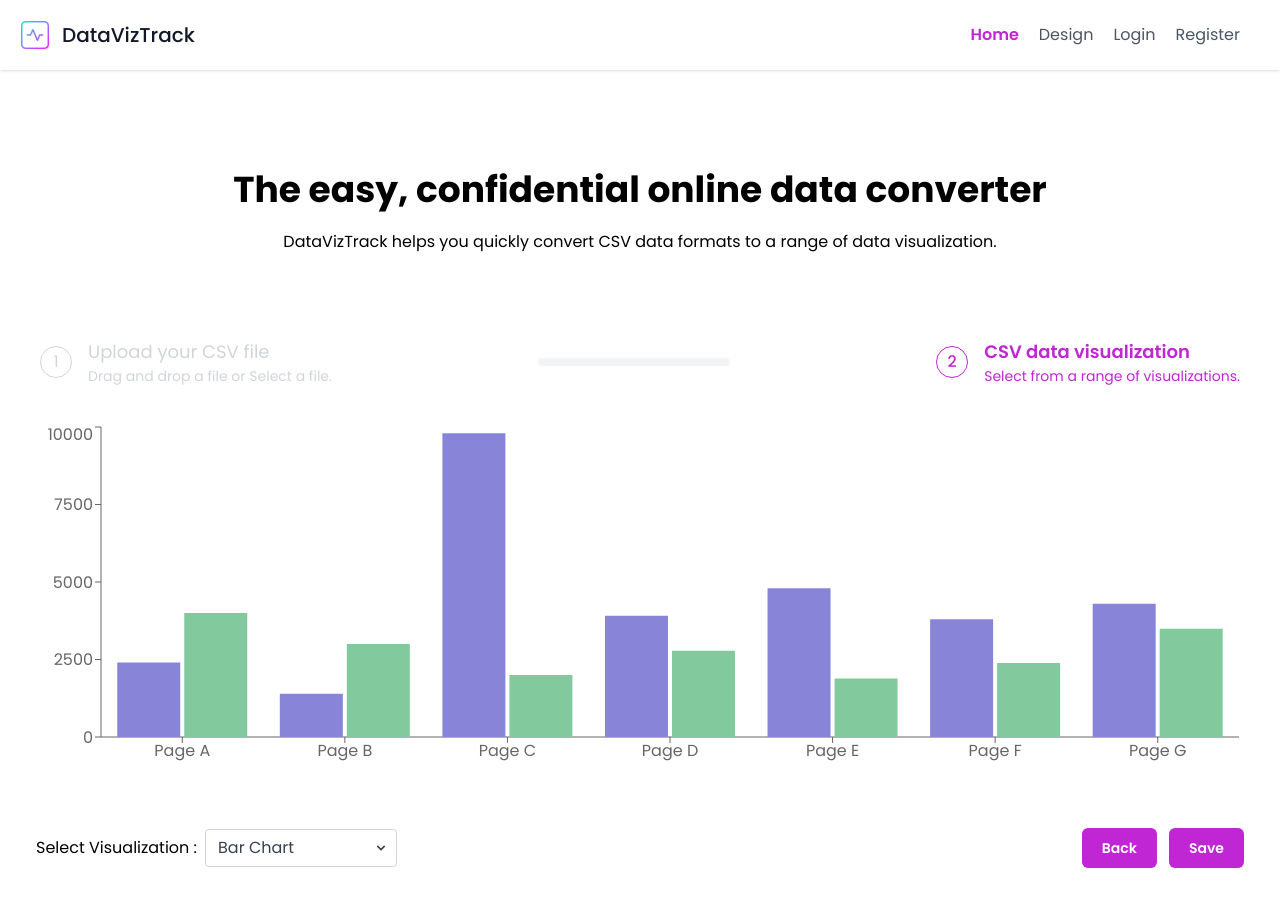
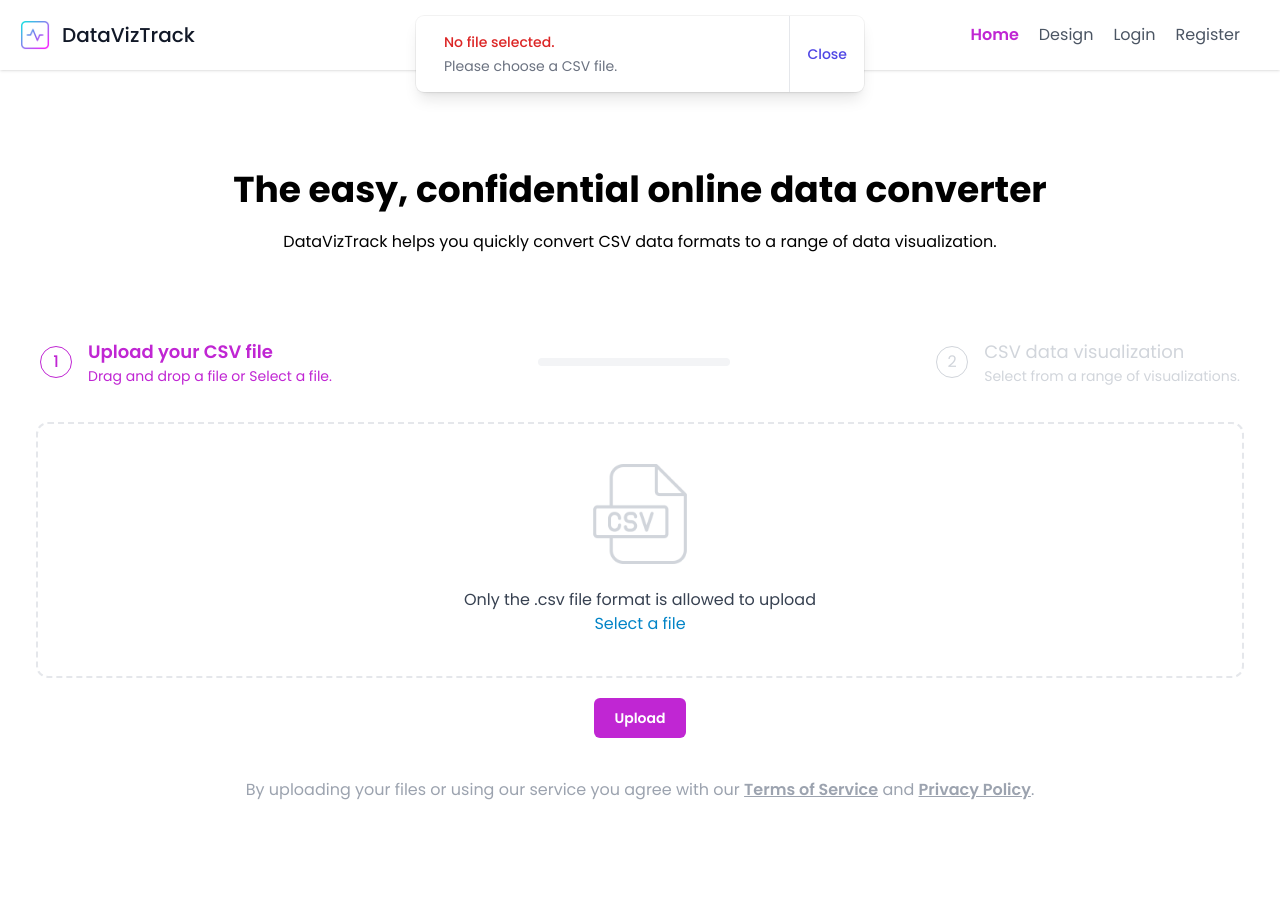
Before and after one commit to sagorranait/data-viz-track, a Next.js app: page / in a window 1280 px wide. Both pictures are taken after a click on the button "Upload". After the commit the page ends 838 px from the top, so only its background shows below. Built offline with nearby package versions, Linux system fonts and the light colour scheme.

Commit message:
Functionality of UploadTab is done.

```diff
--- a/app/layout.js
+++ b/app/layout.js
@@ -1,5 +1,6 @@
+import Header from '@/components/Header'
+import { Toaster } from 'react-hot-toast'
 import './globals.css'
-import Header from '@/components/Header'
 
 export const metadata = {
   title: 'DataVizTrack',
@@ -10,6 +11,7 @@ export default function RootLayout({ children }) {
   return (
     <html lang="en">
       <body>
+        <Toaster/>
         <Header/>
         {children}
       </body>
--- a/app/page.js
+++ b/app/page.js
@@ -1,5 +1,5 @@
 "use client";
-import { useState } from 'react';
+import { useEffect, useState } from 'react';
 import DivWrapper from '@/components/DivWrapper'
 import TabButton from '@/components/TabButton';
 import UploadTab from '@/components/UploadTab';
@@ -7,6 +7,21 @@ import VisualizationTab from '@/components/VisualizationTab';
 
 export default function Home() {
   const [activeTab, setActiveTab] = useState(1);
+
+  useEffect(() => {
+    const dataStorage = JSON.parse(localStorage.getItem('dataviztrack'));
+
+    if (!dataStorage) {
+      localStorage.setItem(
+        'dataviztrack',
+        JSON.stringify({
+          userType: 'new',
+          convertList: []
+        })
+      );
+    }
+  }, [])
+
 
   const handleTabClick = (tabNumber) => {
     setActiveTab(tabNumber);
--- /dev/null
+++ b/components/MessageToast.js
@@ -0,0 +1,33 @@
+import React from 'react'
+import toast from 'react-hot-toast'
+
+const MessageToast = ({ toasts, type, title, description }) => {
+  return (
+    <div
+      className={`${
+        toasts.visible ? 'animate-enter' : 'animate-leave'
+      } max-w-md w-full bg-white shadow-lg rounded-lg pointer-events-auto flex ring-1 ring-black ring-opacity-5`}
+    >
+      <div className="flex-1 w-0 p-4">
+        <div className="ml-3 flex-1">
+          <p className={`text-sm font-medium ${type === 'error' ? 'text-red-600':'text-green-500'}`}>
+            {title}
+          </p>
+          <p className="mt-1 text-sm text-gray-500">
+            {description}
+          </p>
+        </div>
+      </div>
+      <div className="flex border-l border-gray-200">
+        <button
+          onClick={() => toast.dismiss(toasts.id)}
+          className="w-full border border-transparent rounded-none rounded-r-lg p-4 flex items-center justify-center text-sm font-medium text-indigo-600 hover:text-indigo-500 focus:outline-none focus:ring-2 focus:ring-indigo-500"
+        >
+          Close
+        </button>
+      </div>
+    </div>
+  )
+}
+
+export default MessageToast
--- a/components/UploadTab.js
+++ b/components/UploadTab.js
@@ -1,28 +1,99 @@
+"use client";
+import Papa from 'papaparse';
 import Image from 'next/image'
-import React from 'react'
+import React, { useState } from 'react'
+import { useForm } from 'react-hook-form';
+import toast from 'react-hot-toast';
+import MessageToast from './MessageToast';
 
 const UploadTab = ({ nextTabIndex, tabHandler }) => {
+  const [loading, setLoading] = useState(false);
+  const [selectedFileName, setSelectedFileName] = useState('');
+  const { register, handleSubmit } = useForm();
+
+  const handleFileChange = (event) => {
+    const selectedFile = event.target.files[0];
+    if (selectedFile) {
+      setSelectedFileName(selectedFile.name);
+    } else {
+      setSelectedFileName('');
+    }
+
+  }
+
+  const fileInputValidation = (value) => {
+    const acceptedFormats = ['csv'];
+    const fileExtension = value[0]?.name.split('.').pop().toLowerCase();
+
+    if (!value[0]) {
+      toast.custom((t) => (
+        <MessageToast toasts={t} type='error' title='No file selected.' description='Please choose a CSV file.' />
+      ));
+      return;
+    }
+
+    if (!acceptedFormats.includes(fileExtension)) {
+      toast.custom((t) => (
+        <MessageToast toasts={t} type='error' title='Invalid file format.' description='Only CSV files are allowed.' />
+      ))
+    }
+    return true;
+  }
+
+  const uploadCSVHandler = async (data) => {
+    const csvData = data.csvData[0];
+    const getLocalData = JSON.parse(localStorage.getItem('dataviztrack'));
+
+    if (csvData) {
+      setLoading(true);
+      Papa.parse(csvData, {
+        header: true,
+        dynamicTyping: true,
+        skipEmptyLines: true,
+        complete: (results) => {
+          setTimeout(() => {
+            getLocalData?.convertList?.push(results.data);
+            localStorage.setItem('dataviztrack', JSON.stringify(getLocalData));
+            setLoading(false);
+            tabHandler(nextTabIndex);
+          }, 500);
+        },
+        error: (error) => {
+          toast.error(error);
+          setLoading(false);
+        },
+      });
+    }
+  }
+
   return (
-    <form className="p-4">
+    <form className="p-4" onSubmit={handleSubmit(uploadCSVHandler)}>
       <div className="relative group w-full h-64 flex justify-center items-center">
         <div className="absolute inset-0 w-full h-full rounded-xl border-2 bg-opacity-80 backdrop-blur-xl border-dashed"></div>
-        <input accept=".csv" className="relative z-10 opacity-0 h-full w-full cursor-pointer" type="file" name="bgfile" id="bgfile"/>
+        <input
+          {...register( "csvData", { validate: (value) => fileInputValidation(value) } )}
+          className="relative z-10 opacity-0 h-full w-full cursor-pointer"
+          type="file"
+          id="bgfile"
+          onChange={handleFileChange}
+        />
         <div className="absolute top-0 right-0 bottom-0 left-0 w-full h-full m-auo flex items-center justify-center p-3">
             <div className="space-y-6 flex items-center justify-center flex-col">
-              <Image
-                src='/csv-icon.png'
-                alt='CSV'
-                width={100}
-                height={100}
-              />
-              <p className="text-gray-700 text-center">Only the .csv file format is allowed to upload <label htmlFor="dragOver" title="Upload a file" className="relative z-20 cursor-pointer text-blue-500 hover:text-blue-600 block">Select a file</label> </p>
+              <Image src='/csv-icon.png' alt='CSV' width={100} height={100} />
+              <p className="text-gray-700 text-center">
+                Only the .csv file format is allowed to upload <br />
+                <span className='text-sky-600'>
+                  { selectedFileName ?
+                    <span> {selectedFileName} <br /><span className='font-semibold'>Select Another File.</span></span> :
+                    'Select a file'
+                  }
+                </span>
+              </p>
             </div>
         </div>
       </div>
       <div className='pt-5 text-center'>
-        <button onClick={() => tabHandler(nextTabIndex)} className='bg-fuchsia-600 hover:bg-fuchsia-800 px-5 py-2.5 text-sm leading-5 rounded-md font-semibold text-white'>
-          Upload
-        </button>
+        <button type='submit' className='bg-fuchsia-600 hover:bg-fuchsia-800 px-5 py-2.5 text-sm leading-5 rounded-md font-semibold text-white'>{ loading ? 'Uploading...' :  'Upload' }</button>
         <p className='pt-10 text-gray-400 text-sm md:text-base'>By uploading your files or using our service you agree with our <span className='font-semibold underline cursor-pointer'>Terms of Service</span> and <span className='font-semibold underline cursor-pointer'>Privacy Policy</span>.</p>
       </div>
     </form>
--- a/package.json
+++ b/package.json
@@ -10,8 +10,11 @@
   },
   "dependencies": {
     "next": "13.5.4",
+    "papaparse": "^5.4.1",
     "react": "^18",
     "react-dom": "^18",
+    "react-hook-form": "^7.47.0",
+    "react-hot-toast": "^2.4.1",
     "recharts": "^2.8.0"
   },
   "devDependencies": {
```
Also changed, not shown: 1 other file (tests, documents, lock files or other folders).
